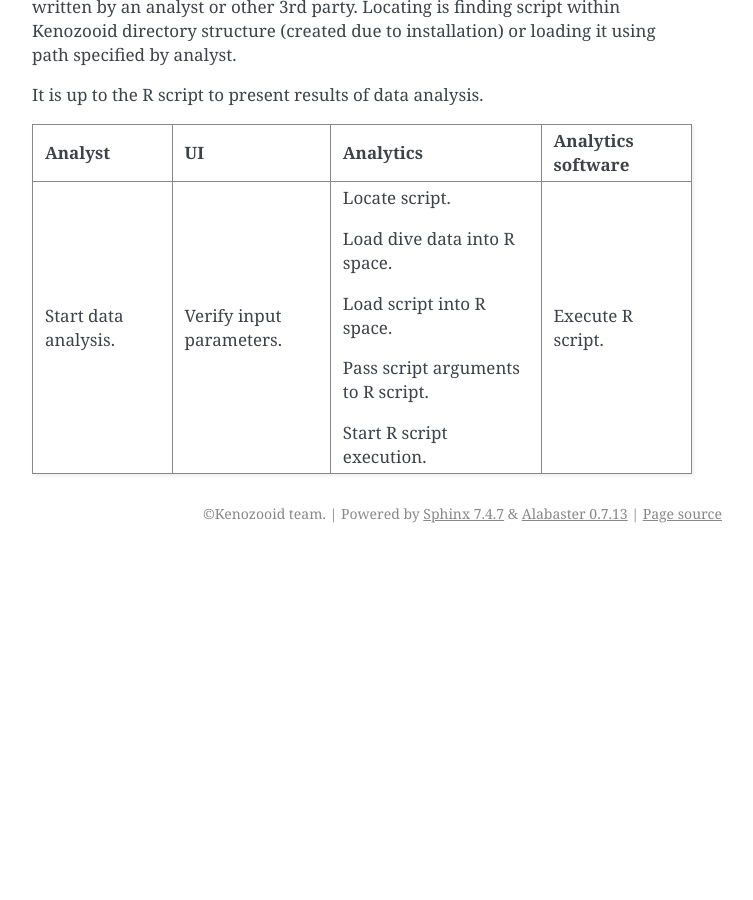
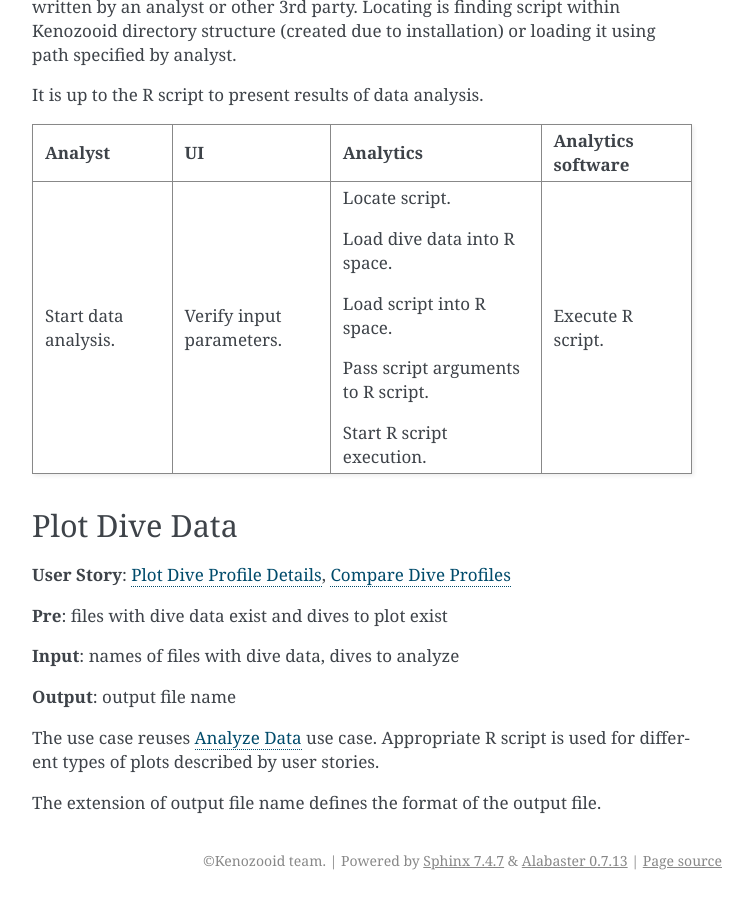
Before and after one commit to gitGNU/gnu_kenozooid, a Sphinx documentation site: the page built from doc/hacking/uc.rst, in a window 1280 px wide and 900 px high, scrolled down 3226 px. Shown: the whole window, without its empty margins (388-1141 px from the left). Built offline with Sphinx 7.4.7, drawn with Linux system fonts in a browser that asks for light colours; before the commit the page ends 3779 px from its top, so only the background shows below that.

Commit message:
- described dive comparison plot user story and plotting use case

```diff
--- a/doc/hacking/uc.rst
+++ b/doc/hacking/uc.rst
@@ -168,4 +168,19 @@ It is up to the R script to present results of data analysis.
 |                   |              | Start R script execution.     |                      |
 +-------------------+--------------+-------------------------------+----------------------+
 
+Plot Dive Data
+--------------
+**User Story**: :ref:`hk-us-plot-dive-details`, :ref:`hk-us-plot-dive-cmp`
+
+**Pre**: files with dive data exist and dives to plot exist
+
+**Input**: names of files with dive data, dives to analyze
+
+**Output**: output file name
+
+The use case reuses :ref:`hk-uc-analysis` use case. Appropriate R script
+is used for different types of plots described by user stories.
+
+The extension of output file name defines the format of the output file.
+
 .. vim: sw=4:et:ai
```
Also changed, not shown: doc/hacking/us.rst (+11 -0 lines).
